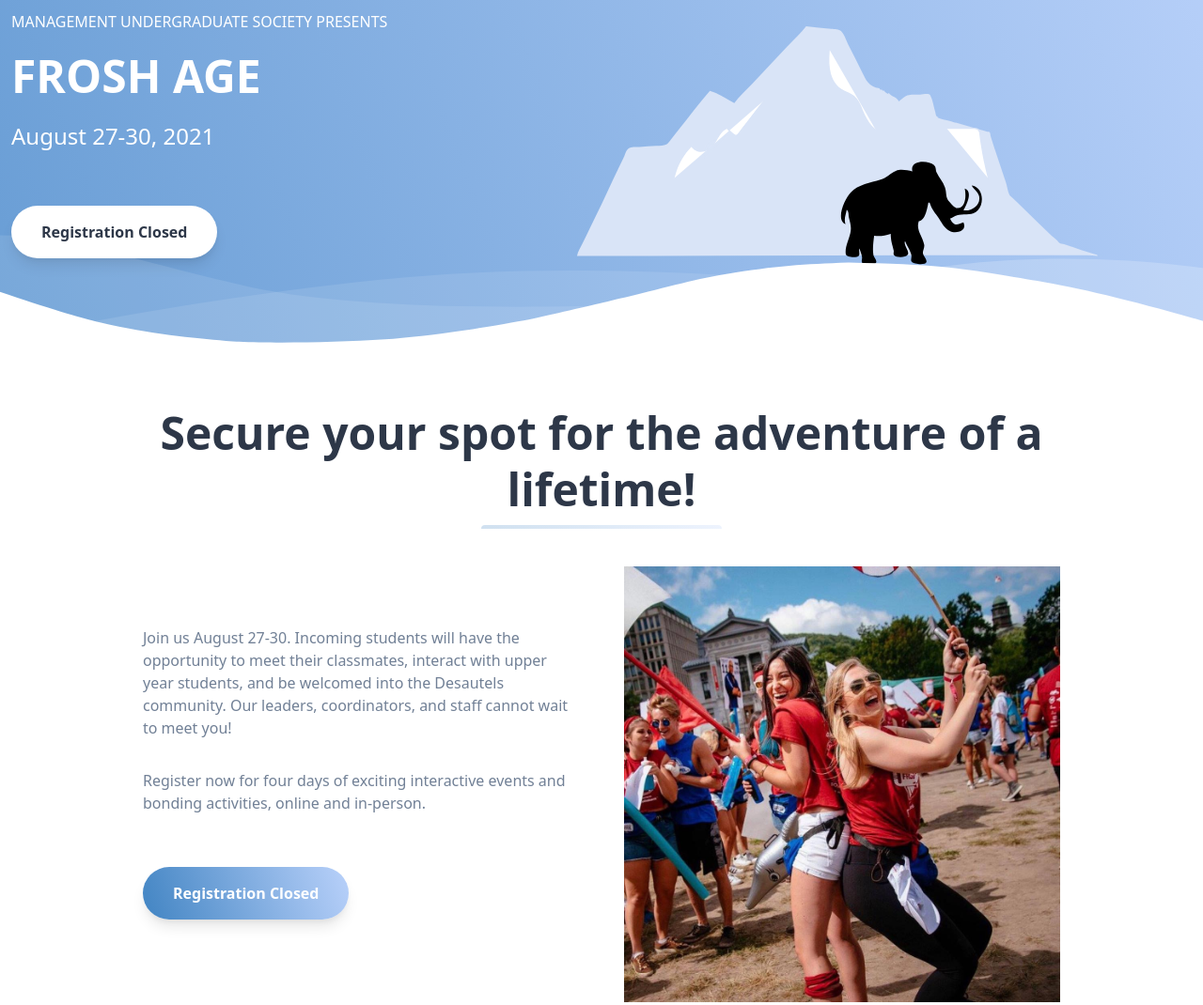
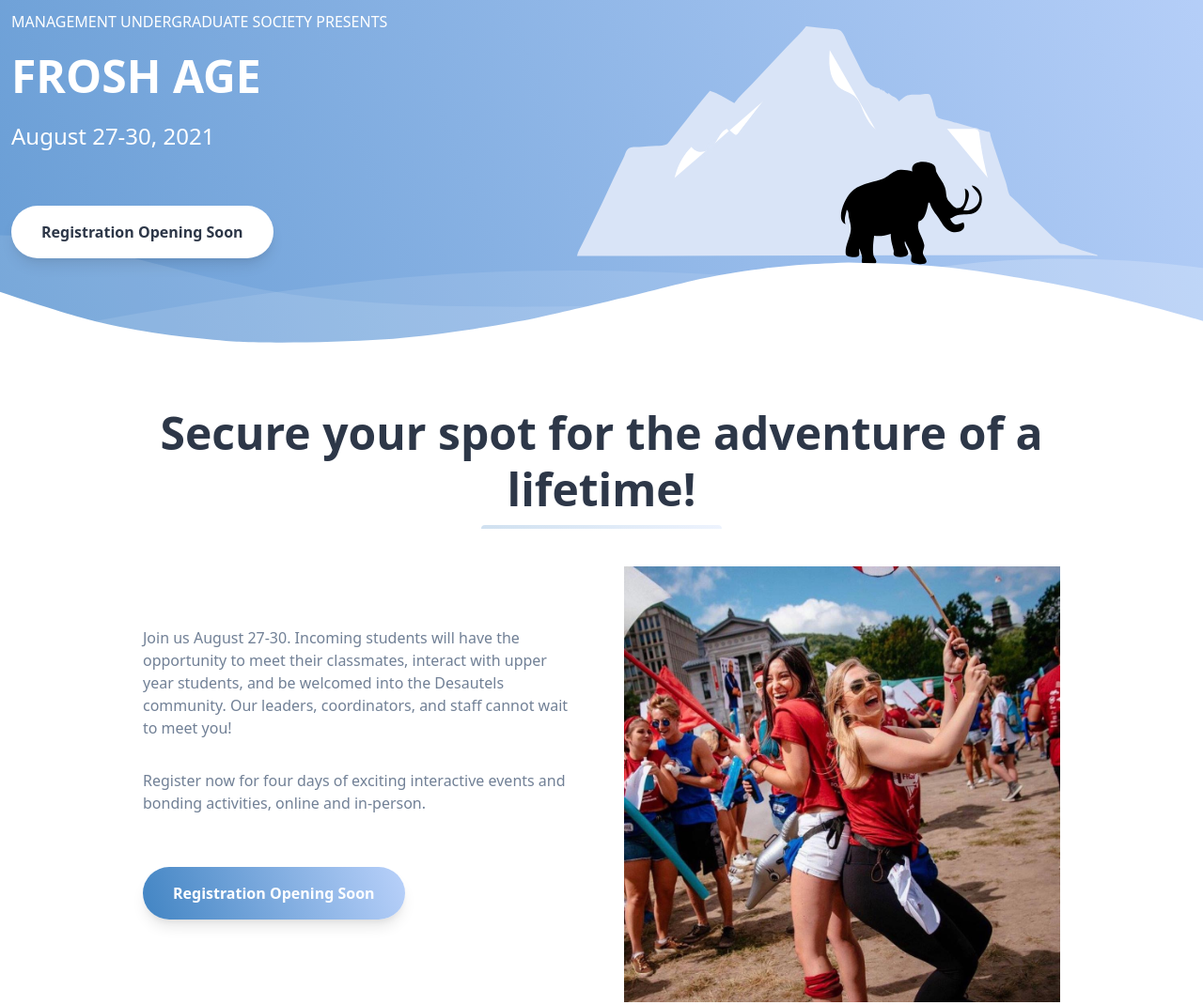
Before and after one commit to krubenok/mcgill-management-frosh, a Gatsby site: page / in a window 1280 px wide. Shown: the part 218-1288 px from the top of the page at 94% size. Built offline with nearby package versions, Linux system fonts and the light colour scheme; Gatsby itself is replaced by a stand-in of ours.

Commit message:
Registration Opening Soon

```diff
--- a/src/components/cta.js
+++ b/src/components/cta.js
@@ -15,7 +15,7 @@ function CTA() {
         type="submit"
         className="mx-auto lg:mx-0 hover:underline bg-white text-gray-800 font-bold rounded-full my-6 py-4 px-8 shadow-lg"
       >
-        Registration Closed
+        Registration Opening Soon
       </button>
       {/* </a> */}
     </section>
--- a/src/components/features.js
+++ b/src/components/features.js
@@ -2,6 +2,7 @@ import React from "react";
 import { StaticQuery } from "gatsby";
 import Img from "gatsby-image";
 
+// eslint-disable-next-line import/no-anonymous-default-export
 export default () => (
   <StaticQuery
     query={graphql`
@@ -40,7 +41,7 @@ export default () => (
               <div className="flex justify-center md:justify-start">
                 {/* <a href="https://mcgill-orientation-week.eventus.io/login"> */}
                 <button className="hover:underline gradient text-white font-bold rounded-full my-6 py-4 px-8 shadow-lg">
-                  Registration Closed
+                  Registration Opening Soon
                 </button>
                 {/* </a> */}
               </div>
--- a/src/components/hero.js
+++ b/src/components/hero.js
@@ -12,18 +12,18 @@ function Hero() {
           <h1 className="my-4 text-5xl font-bold leading-tight">FROSH AGE</h1>
           <p className="leading-normal text-2xl mb-8">August 27-30, 2021</p>
 
-          <a href="https://mcgill-orientation-week.eventus.io/login">
-            <button
-              type="submit"
-              className="mx-auto lg:mx-0 hover:underline bg-white text-gray-800 font-bold rounded-full my-6 py-4 px-8 shadow-lg"
-            >
-              Registration Closed
-            </button>
-          </a>
+          {/* <a href="https://mcgill-orientation-week.eventus.io/login"> */}
+          <button
+            type="submit"
+            className="mx-auto lg:mx-0 hover:underline bg-white text-gray-800 font-bold rounded-full my-6 py-4 px-8 shadow-lg"
+          >
+            Registration Opening Soon
+          </button>
+          {/* </a> */}
         </div>
 
         <div className="w-full md:w-3/5 py-6 text-center">
-          <img className="h-64 md:w-full z-50" src={heroImg} />
+          <img className="h-64 md:w-full z-50" src={heroImg} alt="Mammoths" />
         </div>
       </div>
     </div>
```
